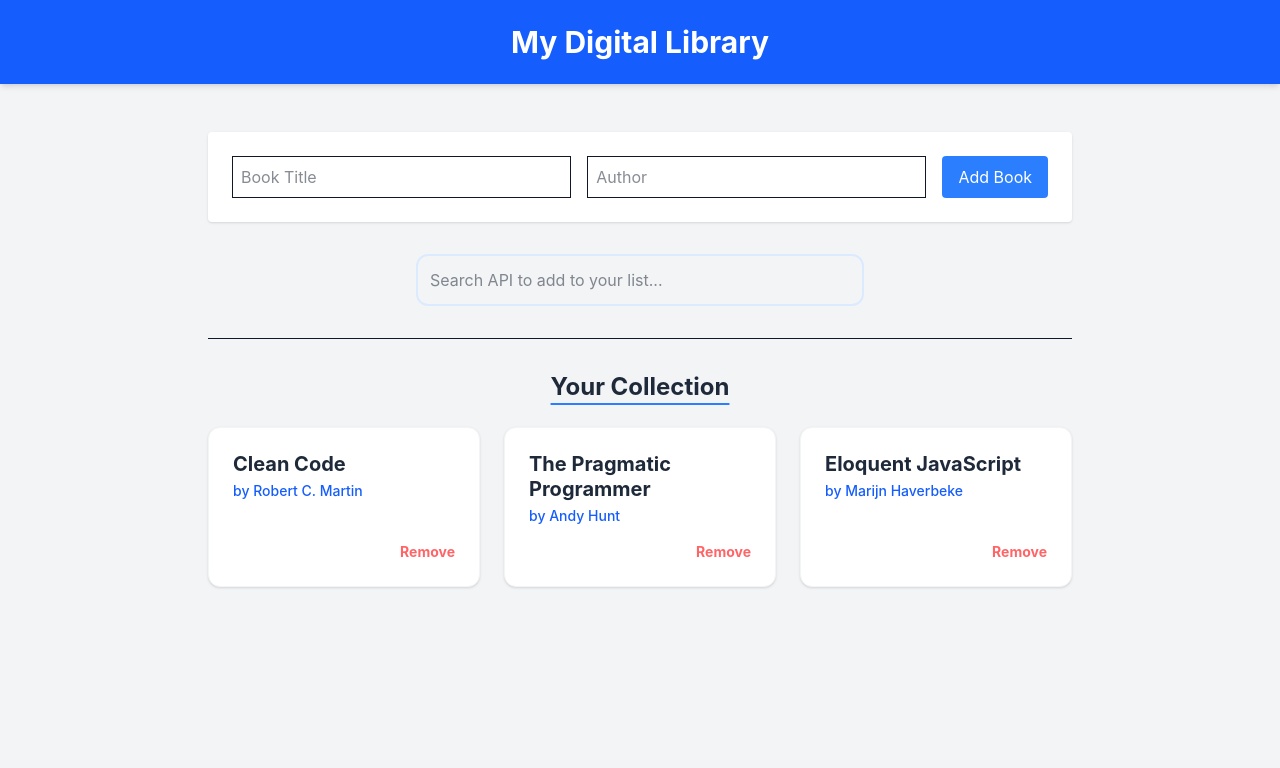
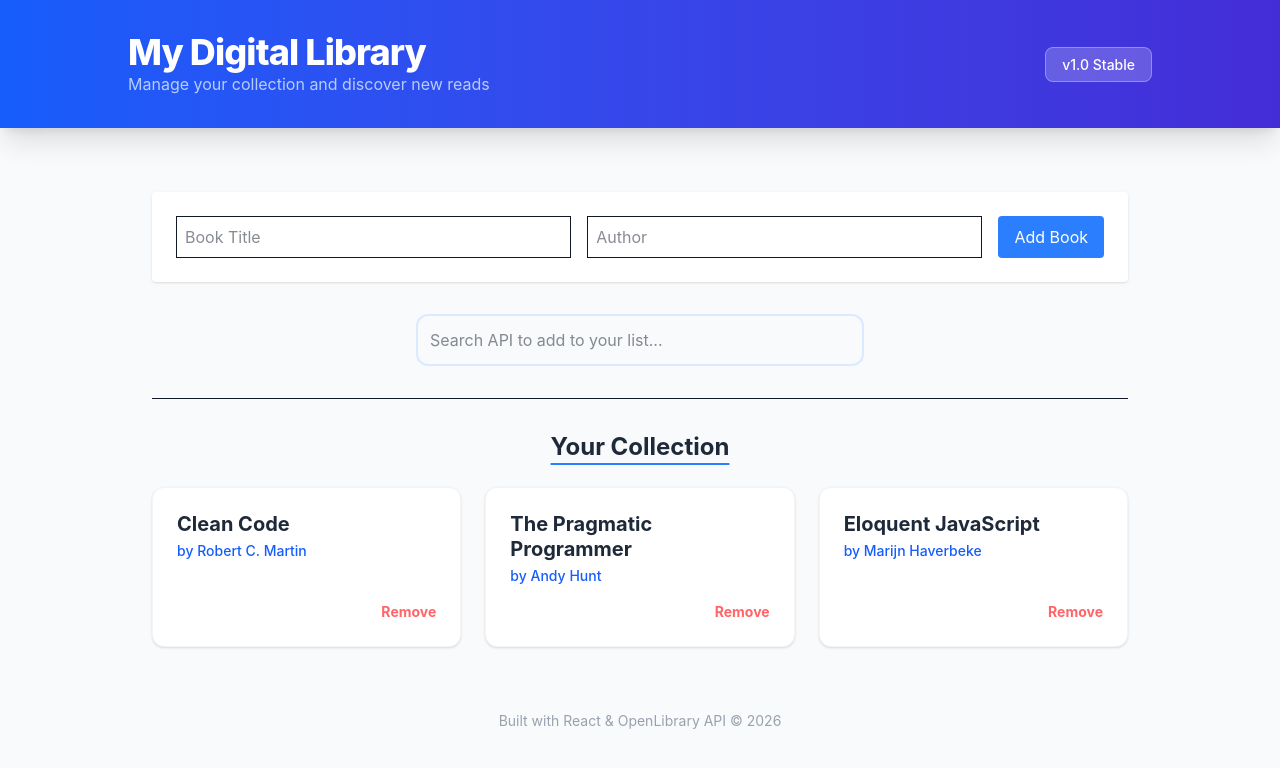
Before and after one commit to winstone-1/library, a React (Vite) app: page / in a window 1280 px wide. Shown: the top 768 px of the page. Built offline with nearby package versions, Linux system fonts and the light colour scheme.

Commit message:
update header with dynamic book counter and sticky positioning

```diff
--- a/src/App.jsx
+++ b/src/App.jsx
@@ -4,12 +4,15 @@ import BookLibrary from './Components/BookLibrary';
 
 function App() {
   return (
-    <div className="min-h-screen bg-gray-100">
+    <div className="min-h-screen bg-slate-50">
+
       <Header />
-      <main className="max-w-4xl mx-auto p-4">
-        {/* BookLibrary handles the state for both the Form and the List */}
+      <main className="max-w-5xl mx-auto p-6">
         <BookLibrary />
       </main>
+      <footer className="text-center py-10 text-gray-400 text-sm">
+        Built with React & OpenLibrary API © 2026
+      </footer>
     </div>
   );
 }
--- a/src/Components/Header.jsx
+++ b/src/Components/Header.jsx
@@ -2,11 +2,19 @@ import React from 'react'
 
 function Header() {
   return (
-    <div>
-      <header className="bg-blue-600 text-white p-6 shadow-md mb-8">
-    <h1 className="text-3xl font-bold text-center">My Digital Library</h1>
-  </header>
-    </div>
+    <header className="bg-gradient-to-r from-blue-600 to-indigo-700 text-white p-8 shadow-xl mb-10">
+      <div className="max-w-5xl mx-auto flex flex-col md:flex-row justify-between items-center gap-4">
+        <div>
+          <h1 className="text-4xl font-extrabold tracking-tight">My Digital Library</h1>
+          <p className="text-blue-100 opacity-80">Manage your collection and discover new reads</p>
+        </div>
+        <div className="hidden md:block">
+          <span className="bg-white/20 backdrop-blur-md px-4 py-2 rounded-lg border border-white/30 text-sm font-medium">
+            v1.0 Stable
+          </span>
+        </div>
+      </div>
+    </header>
   )
 }
 
```
